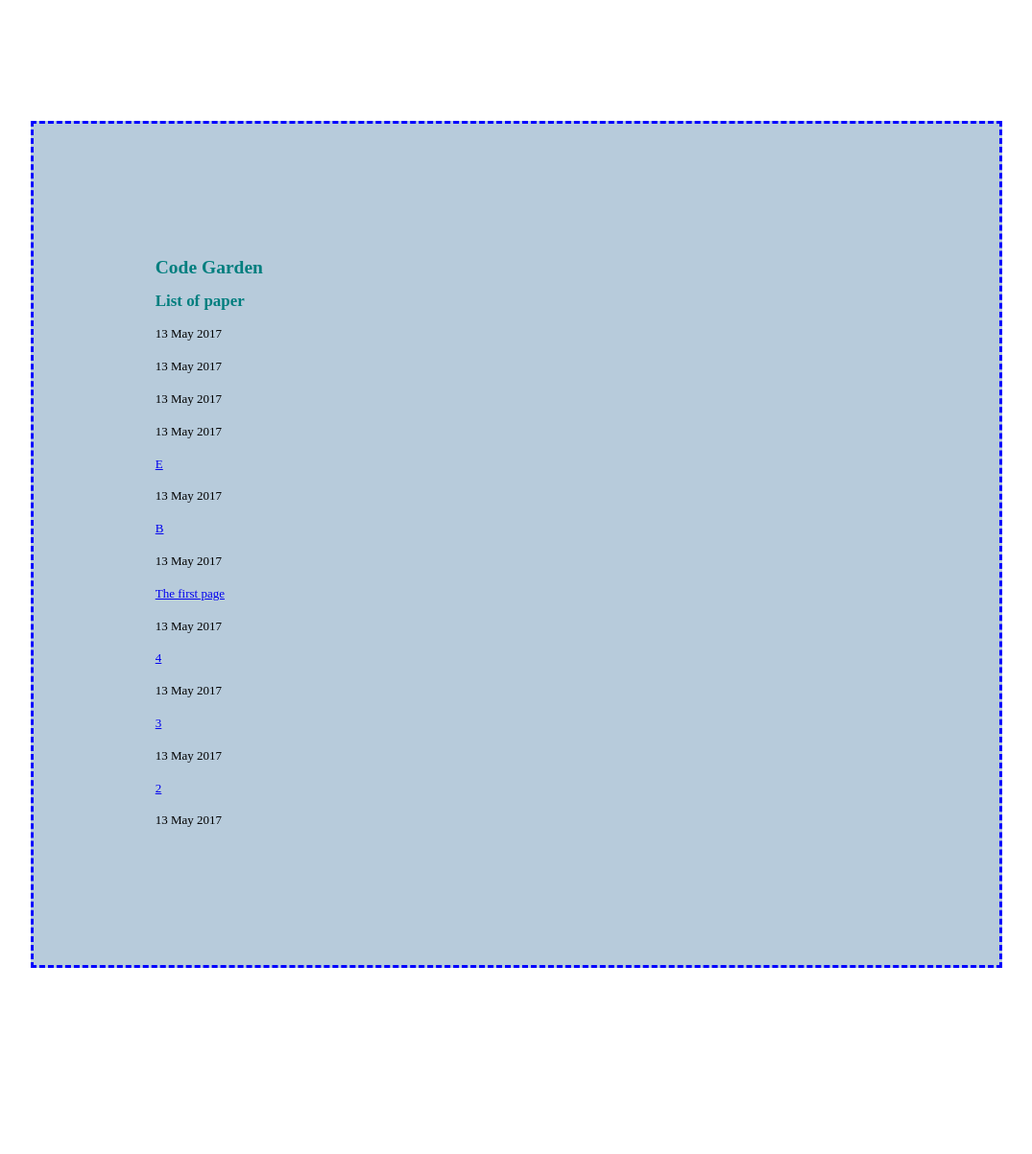
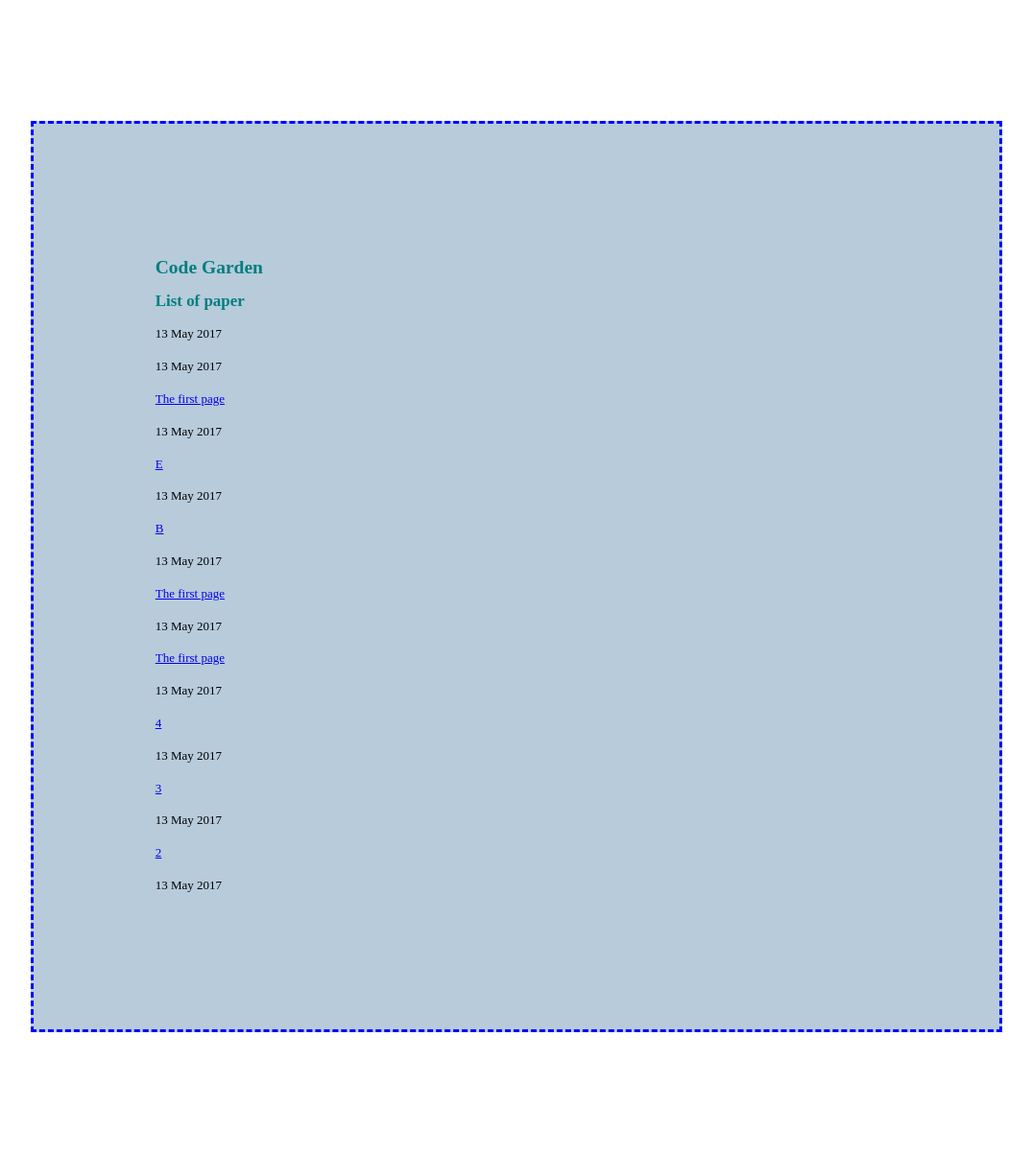
Before and after one commit to moonlightmu/jekyll_demo, a Jekyll site: the page built from index.html, in a window 1280 px wide. Shown: the whole page at 96% size, without its empty margins (102-1177 px from the left). Built offline with Jekyll 4.4.1, drawn with Linux system fonts in a browser that asks for light colours; before the commit the page ends 1135 px from its top, so only the background shows below that.

Commit message:
list ++++++++++++++++

```diff
--- a/_posts/2017-05-13-a.html
+++ b/_posts/2017-05-13-a.html
@@ -1,7 +1,6 @@
 ---
 layout: default
-title: page
-tag:good
+title: The first page
 ---
 
 <frameset cols="20%,80%">
--- a/_posts/2017-05-13-f.html
+++ b/_posts/2017-05-13-f.html
@@ -1,10 +1,5 @@
 ---
 layout: default
-title: page
-tag:not good
+title: The first page
 ---
-
-
-
-
 <h1>welcom</h1>
```
